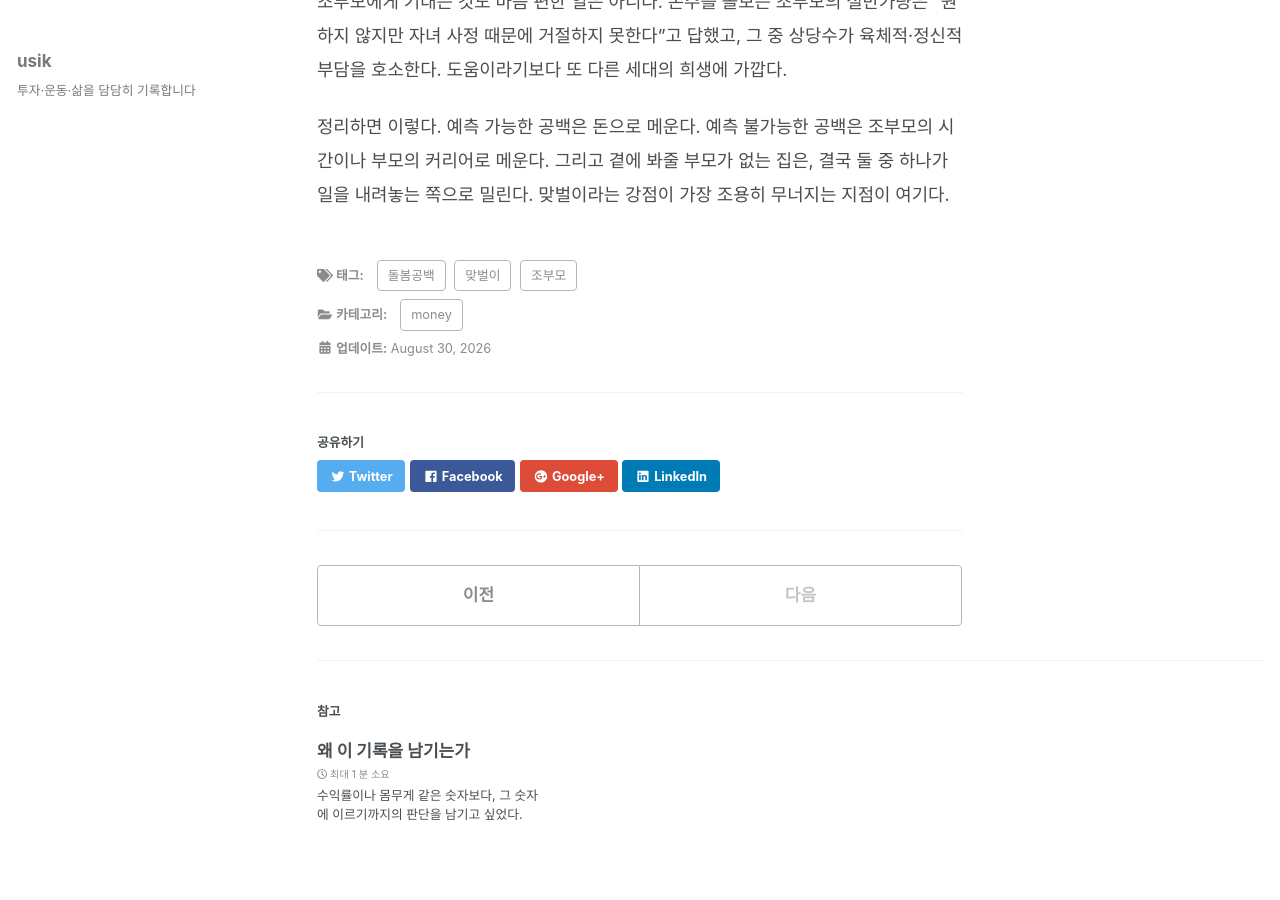
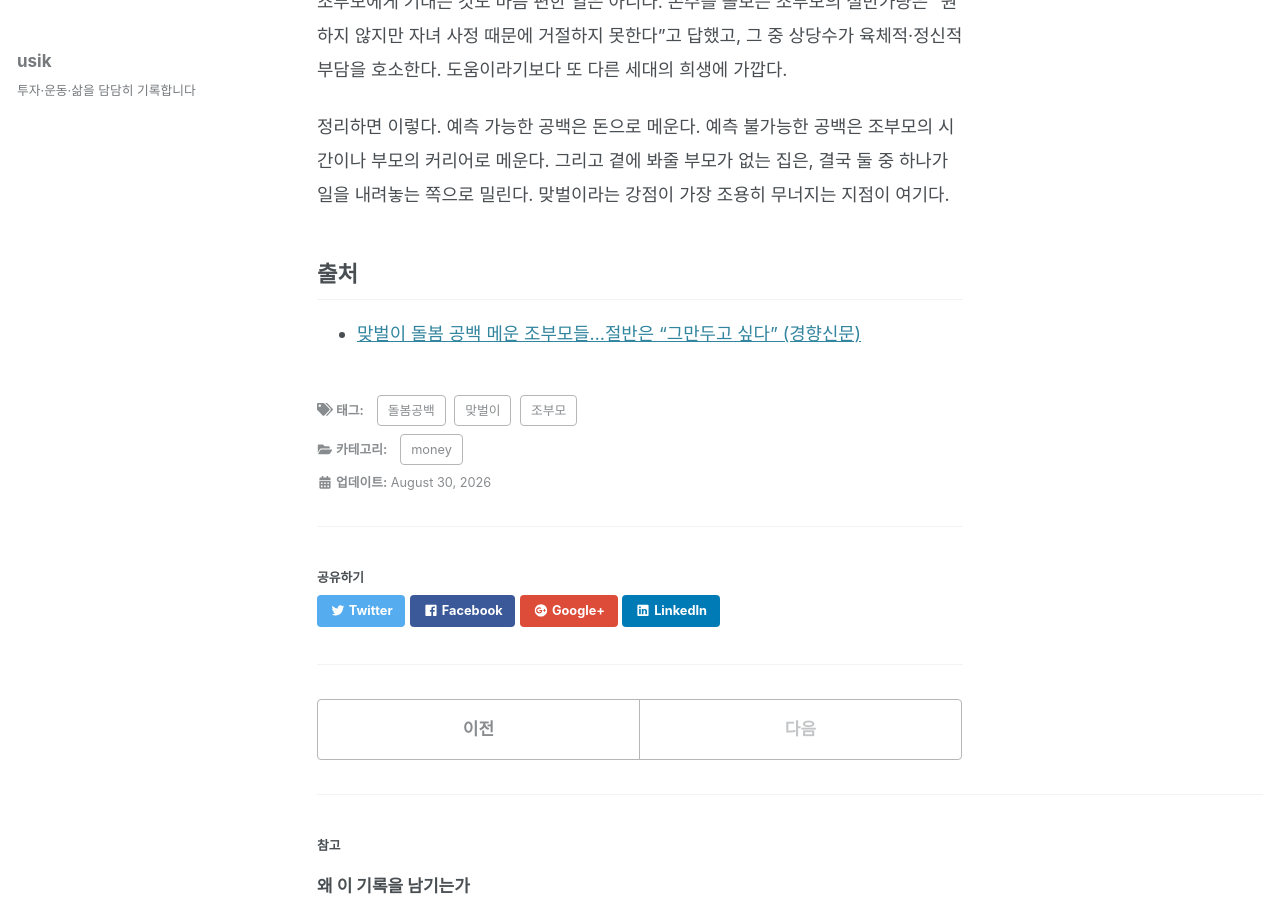
Before and after one commit to usik/usik.github.io, a Jekyll site: the page built from _posts/2026-08-30-sick-child.md, in a window 1280 px wide and 900 px high, scrolled down 477 px. Built offline with Jekyll 4.4.1, drawn with Linux system fonts in a browser that asks for light colours; cached includes are drawn as plain includes; nearby versions of some CDN libraries; some web fonts are replaced.

Commit message:
출처·이미지 추가

```diff
--- a/_posts/2026-08-30-sick-child.md
+++ b/_posts/2026-08-30-sick-child.md
@@ -14,3 +14,7 @@ excerpt: "예측 가능한 공백은 돈으로 메운다. 예측 불가능한
 조부모에게 기대는 것도 마음 편한 일은 아니다. 손주를 돌보는 조부모의 절반가량은 "원하지 않지만 자녀 사정 때문에 거절하지 못한다"고 답했고, 그 중 상당수가 육체적·정신적 부담을 호소한다. 도움이라기보다 또 다른 세대의 희생에 가깝다.
 
 정리하면 이렇다. 예측 가능한 공백은 돈으로 메운다. 예측 불가능한 공백은 조부모의 시간이나 부모의 커리어로 메운다. 그리고 곁에 봐줄 부모가 없는 집은, 결국 둘 중 하나가 일을 내려놓는 쪽으로 밀린다. 맞벌이라는 강점이 가장 조용히 무너지는 지점이 여기다.
+
+## 출처
+
+- [맞벌이 돌봄 공백 메운 조부모들…절반은 "그만두고 싶다" (경향신문)](https://www.khan.co.kr/article/202605081540001)
```
